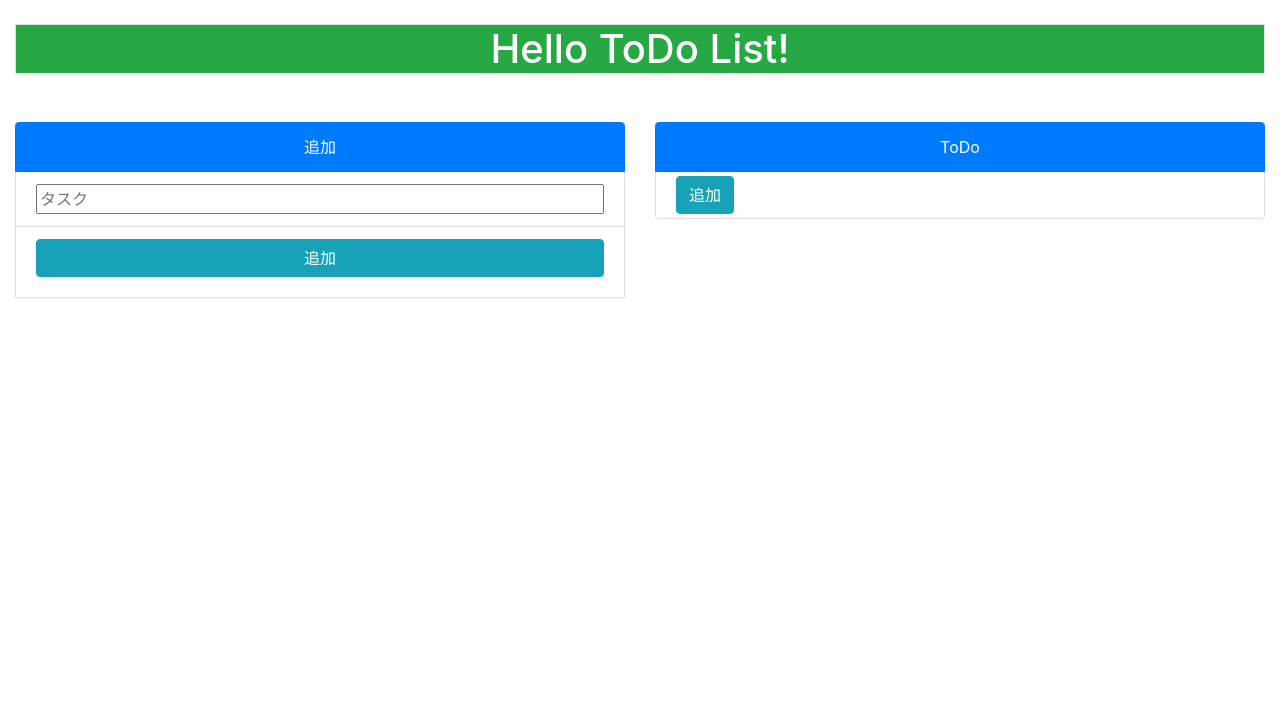
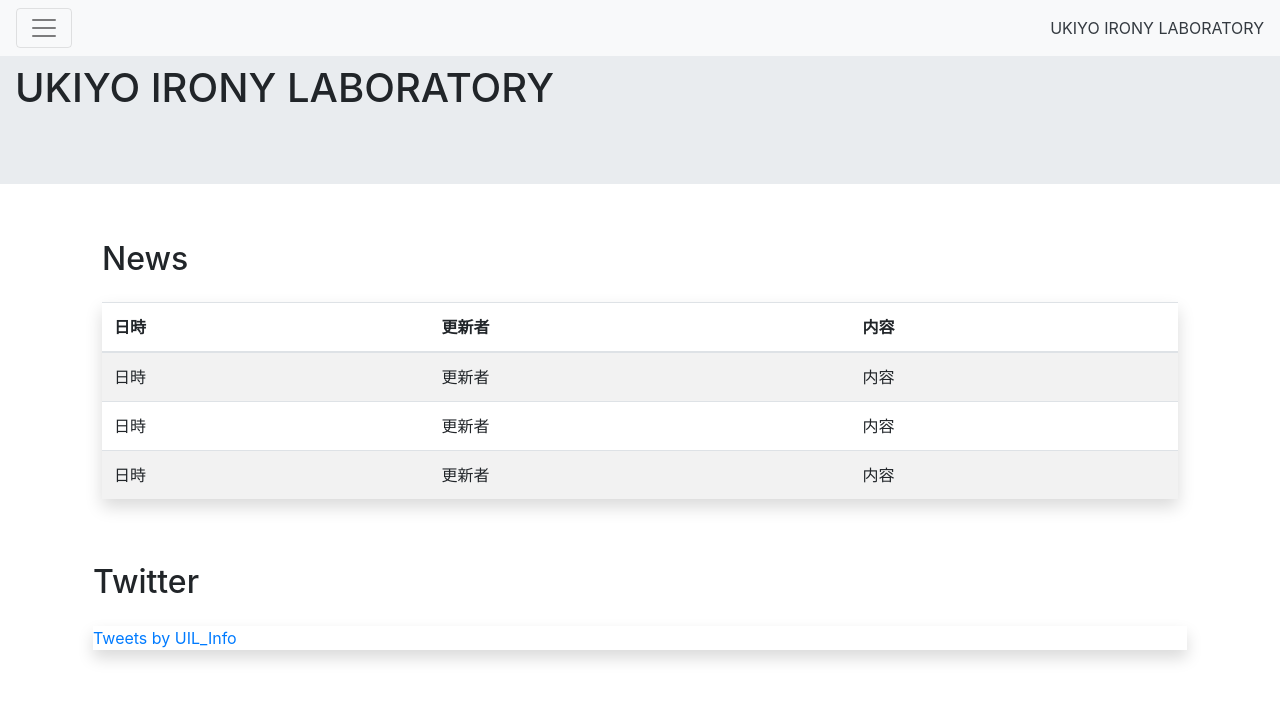
Before and after one commit to ryatca/vue.ToDo, a plain HTML site: page index.html in a window 1280 px wide. Drawn offline with nearby package versions, Linux system fonts and the light colour scheme; files that its build step writes are made by us from their sources.

Commit message:
metaタグ足りてなかった

```diff
--- a/index.html
+++ b/index.html
@@ -1,45 +1,129 @@
 <!DOCTYPE html>
 <html lang="ja">
 <head>
-	<meta charset="UTF-8" />
-	<title>簡易ToDo</title>
-	<link rel="stylesheet" href="bootstrap/css/bootstrap.min.css">
+	<meta charset="UTF-8">
+	<title>浮世アイロニー研究所</title>
+	<link href="https://fonts.googleapis.com/css?family=Orbitron" rel="stylesheet">
+	<link rel="stylesheet" href="style/style.css">
+	<link rel="stylesheet" href="lib/css/bootstrap.min.css">
 </head>
 <body>
-	<div id="app" class="container-fluid mt-4">
-		<h1 class="text-center border bg-success text-white my-4">{{title}}</h1>
-		<div class="row">
-			<div class="col-sm-12 col-lg-6 mt-4">
-				<ul class="list-group">
-					<li class="list-group-item active text-center">{{add}}</li>
-					<li class="list-group-item">
-						<input type="text" class="w-100" v-model="task" placeholder="タスク" />
-					</li>
-					<li class="list-group-item">
-						<button type="button" class="btn btn-info w-100 mb-2" v-on:click="todoadd">追加</button>
-					</li>
-				</p>
+<div class="pos-f-t fixed-top shadow-deep">
+	<nav class="navbar navbar-light bg-light">
+		<button class="shadow-button border-none navbar-toggler" type="button" data-toggle="collapse" data-target=".collapse" aria-controls=".collapse" aria-expanded="false" aria-label="Toggle navigation">
+			<span class="navbar-toggler-icon"></span>
+		</button>
+		<a class="text-dark m-0 p-0" href="#">
+			<p class="m-0 p-0 navtext">UKIYO IRONY LABORATORY</p>
+		</a>
+	</nav>
+
+	<div class="collapse">
+		<a class="link text-dark text-center" href="#">
+			<div class="p-4">
+				<h2 class="fonts-Orbitron">About</h2>
 			</div>
+		</a>
+	</div>
 
-			<div class="col-sm-12 col-lg-6 mt-4">
-				<ul class="list-group">
-					<li class="list-group-item active text-center">{{todo}}</li>
-					<li v-for="(item,index) in list" class="list-group-item py-1">
-						<p v-bind:title="item.time" class="m-0 pt-2">
-							{{item.name}}
-							<button type="button" v-on:click="tododelete(index)" class="btn btn-danger float-right">削除</button>
-						</p>
-					</li>
-					<li class="list-group-item py-1">
-						{{task}}
-						<button type="button" class="btn btn-info" v-on:click="todoadd">追加</button>
-					</li>
-				</ul>
+	<div class="collapse">
+		<a class="link text-dark text-center" href="#">
+			<div class="p-4">
+				<h2 class="fonts-Orbitron">Works</h2>
+			</div>
+		</a>
+	</div>
+
+	<div class="collapse">
+		<a class="link text-dark text-center" href="#">
+			<div class="p-4">
+				<h2 class="fonts-Orbitron">Blog</h2>
+			</div>
+		</a>
+	</div>
+
+	<div class="collapse">
+		<a class="link text-dark text-center" href="#">
+			<div class="p-4">
+				<h2 class="fonts-Orbitron">Member</h2>
+			</div>
+		</a>
+	</div>
+
+</div>
+
+
+<div class="jumbotron jumbotron-fluid fixmargin">
+	<div class="container-fluid">
+		<h1 class="fonts-Orbitron">UKIYO IRONY LABORATORY</h1>
+	</div>
+</div>
+
+<div class="container mt-4">
+	<div class="row px-2">
+		<div class="col-lg-12 shadow-deep mb-4 px-4">
+			<h2 class="section mt-4">News</h2>
+
+			<table class="table table-striped mt-4 shadow">
+				<thead>
+					<tr>
+						<th>日時</th>
+						<th>更新者</th>
+						<th>内容</th>
+					</tr>
+				</thead>
+				<tbody>
+					<tr>
+						<td>日時</td>
+						<td>更新者</td>
+						<td>内容</td>
+					</tr>
+					<tr>
+						<td>日時</td>
+						<td>更新者</td>
+						<td>内容</td>
+					</tr>
+					<tr>
+						<td>日時</td>
+						<td>更新者</td>
+						<td>内容</td>
+					</tr>
+				</tbody>
+			</table>
+
+		</div>
+
+		<div class="col-lg-12 shadow-deep mb-4">
+			<h2 class="section mt-4">Twitter</h2>
+			<div class="shadow mt-4 mb-4">
+				<a class="twitter-timeline" data-lang="en" data-height="500" data-theme="light" href="https://twitter.com/UIL_Info?ref_src=twsrc%5Etfw">Tweets by UIL_Info</a> <script async src="https://platform.twitter.com/widgets.js" charset="utf-8"></script>
 			</div>
 		</div>
+
 	</div>
-<script src="jQuery/jquery-3.3.1.min.js"></script>
-<script src="Vuejs/vue.js"></script>
-<script src="js/common.js"></script>
+</div>
+
+
+
+
+
+<script src="lib/js/jquery-3.2.1.slim.min.js"></script>
+<script src="lib/js/popper.min.js"></script>
+<script src="lib/js/bootstrap.min.js"></script>
+
+<script src="https://www.gstatic.com/firebasejs/5.7.1/firebase.js"></script>
+<script>
+  // Initialize Firebase
+  var config = {
+    apiKey: "AIzaSyDXj-0zsFDmlBBXffrgcLAMoh_UitAKD4s",
+    authDomain: "testpage-e7e87.firebaseapp.com",
+    databaseURL: "https://testpage-e7e87.firebaseio.com",
+    projectId: "testpage-e7e87",
+    storageBucket: "testpage-e7e87.appspot.com",
+    messagingSenderId: "246541844001"
+  };
+  firebase.initializeApp(config);
+</script>
+
 </body>
 </html>
```
